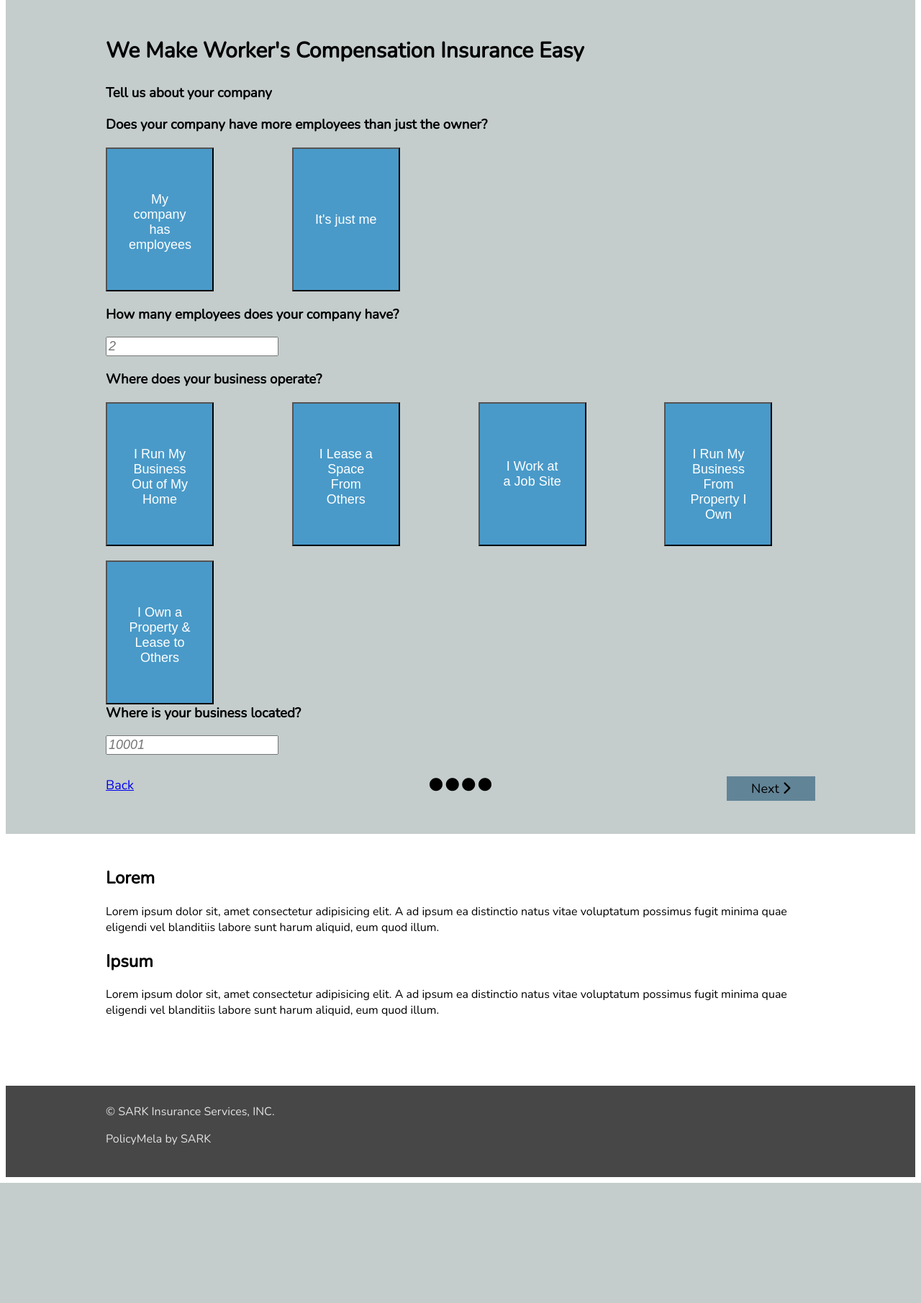
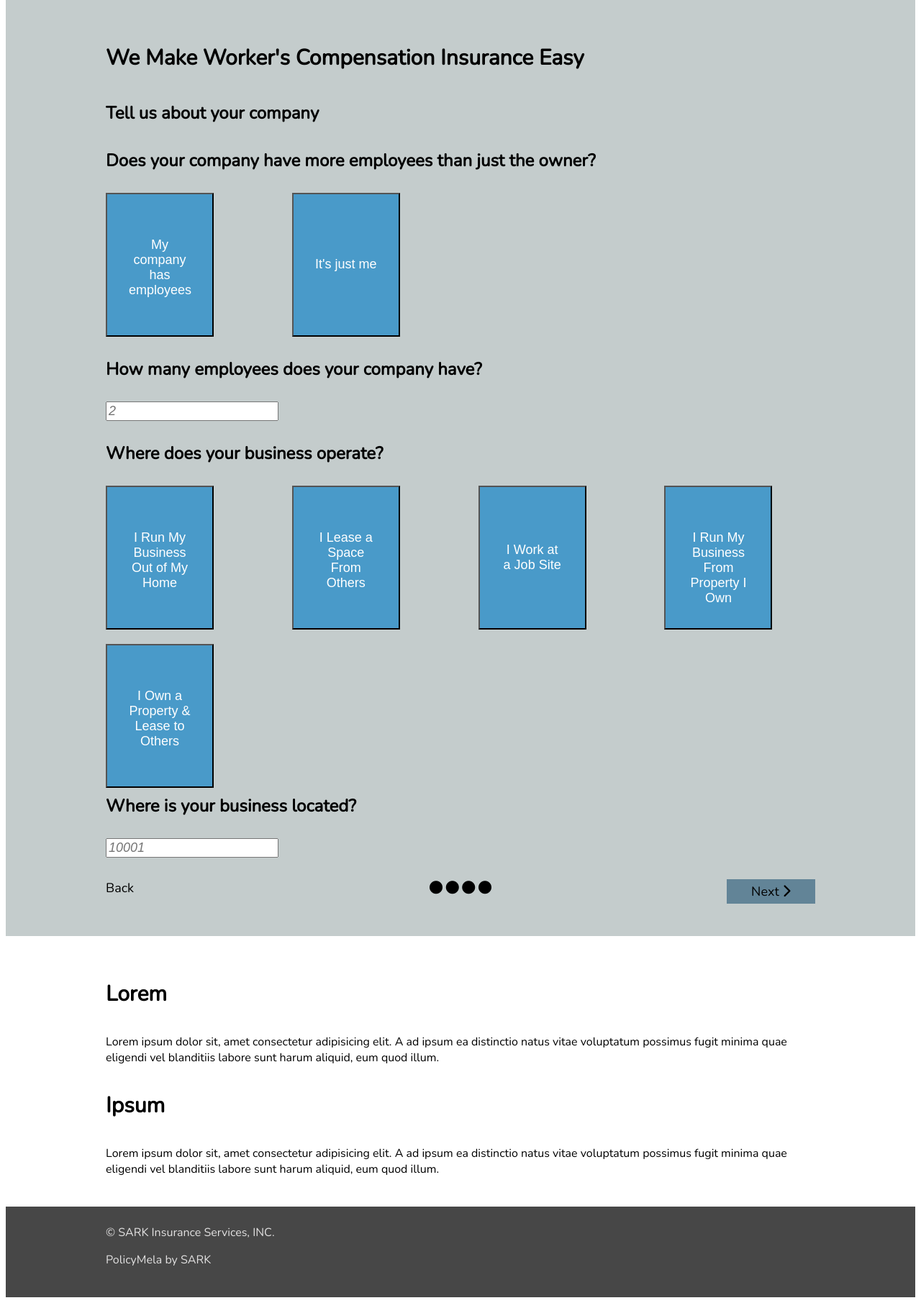
Before and after one commit to SARK-Development-Team/TruckerComp, a PHP site: page / in a window 1280 px wide. Shown: the part 135-1946 px from the top of the page at 72% size. Before the commit the page ends 1779 px from the top, so only its background shows below. Run offline with PHP 8.4, Linux system fonts and the light colour scheme; some libraries are stand-ins or nearby versions.

Commit message:
adds carousel outline, creates js file

```diff
--- a/index.html
+++ b/index.html
@@ -31,21 +31,26 @@
             </div>
 
         <!-- Todo: build a carousel -->
-
+            <div id="carousel">
                 <!-- This div is the first item in the carousel -->
+                <div class="slide">
                     <h3>Does your company have more employees than just the owner?</h3>
                     <div class="tile-area">
                         <button class ="btn-blue">My company has employees</button>
                         <button class ="btn-blue">It's just me</button>
                     </div>
+                </div>
 
                 <!-- This form is the next item in the carousel if the user selects "My company has employees", otherwise it skips to the third item -->
+                <div class="slide">
                     <h3>How many employees does your company have?</h3>
                     <form>
                         <input type="text" id="number" name="number" placeholder="2"><br>
                     </form>
+                </div>
 
                 <!-- This div is the third item in the carousel -->
+                <div class="slide">
                     <h3>Where does your business operate?</h3>
                     <div class="tile-area">
                         <button class ="btn-blue">I Run My Business Out of My Home</button>
@@ -54,12 +59,16 @@
                         <button class ="btn-blue">I Run My Business From Property I Own</button>
                         <button class ="btn-blue">I Own a Property & Lease to Others</button>
                     </div>
+                </div>
 
                 <!-- This form is the last item in the carousel -->
+                <div class="slide">
                     <h3>Where is your business located?</h3>
                     <form>
                         <input type="number" id="zipcode" name="zipcode" placeholder="10001"><br>
                     </form>
+                </div>
+            </div>
 
             <div class="icon-area">
                 <!-- Todo: add progress icons -->
@@ -81,6 +90,7 @@
             <h2>Ipsum</h2>
             <p>Lorem ipsum dolor sit, amet consectetur adipisicing elit. A ad ipsum ea distinctio natus vitae voluptatum possimus fugit minima quae eligendi vel blanditiis labore sunt harum aliquid, eum quod illum.</p>
         </section>
+
         <!-- Another section may follow -->
 
     </section>
--- a/style.css
+++ b/style.css
@@ -17,6 +17,18 @@ body {
     background: white;
     font-family: 'Nunito';
 }
+
+h2 {
+    font-size: 30px;
+    font-weight: bolder;
+    padding: 10px 0;
+}
+
+h3 {
+    font-size: 24px;
+    padding: 5px 0;
+}
+
 
 /* ----------
    Navbar
@@ -58,11 +70,6 @@ input {
     margin: 1% 0;
 }
 
-.heading-area h2 {
-    font-size: 30px;
-    font-weight: bolder;
-}
-
 .icon-area {
     margin: 30px 0 20px 0;
     display: grid;
@@ -81,6 +88,11 @@ input {
     min-height: 300px;
     background: rgb(196, 204, 204);
     padding: 2% 11%;
+}
+
+#hero a {
+    text-decoration: none;
+    color: inherit;
 }
 
 #icons {
```
Also changed, not shown: activity.js (added). Lines whose indentation alone changed are shown as unchanged.
